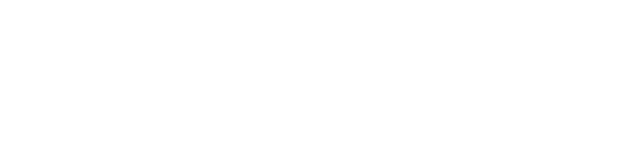
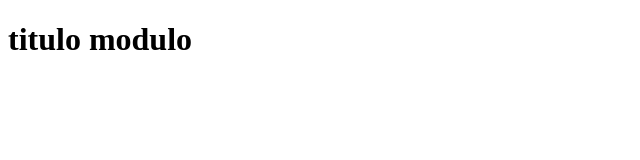
Before and after one commit to Gabriel-DMDS/projetos-estudos, a plain HTML site: page index.html in a window 1280 px wide. Shown: the whole page, without its empty margins (0-640 px from the left). Drawn offline with Linux system fonts and the light colour scheme.

Commit message:
update titulo

```diff
--- a/index.html
+++ b/index.html
@@ -6,6 +6,6 @@
     <title>Hello World</title>
 </head>
 <body>
-
+    <H1>titulo modulo</H1>
 </body>
 </html>
```
